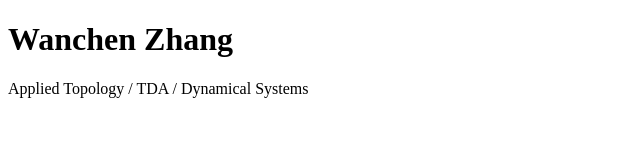
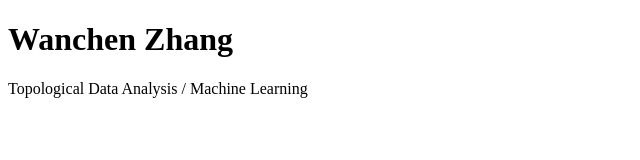
Before and after one commit to WanchenZ/WanchenZ.github.io, a plain HTML site: page index.html in a window 1280 px wide. Shown: the full height of the page, 0-640 px from the left. Drawn offline with Linux system fonts and the light colour scheme.

Commit message:
Update title and content in index.html

```diff
--- a/index.html
+++ b/index.html
@@ -2,11 +2,11 @@
 <html lang="en">
 <head>
 <meta charset="UTF-8">
-<title>Wanchen Zhang</title>
+<title>Wanchen Zha0</title>
 </head>
 
 <body>
 <h1>Wanchen Zhang</h1>
-<p>Applied Topology / TDA / Dynamical Systems</p>
+<p>Topological Data Analysis / Machine Learning</p>
 </body>
 </html>
```
